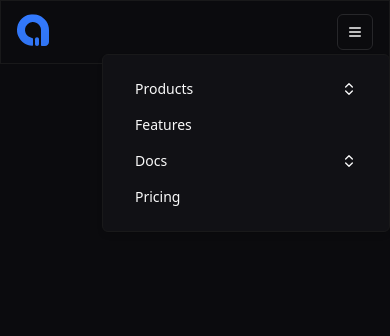
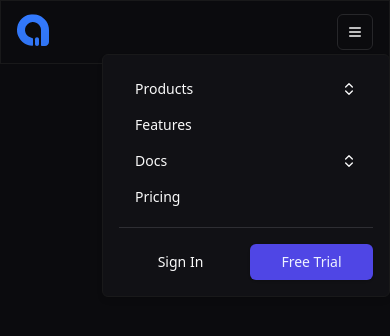
Before and after one commit to Jisap/Analytics, a React (Vite) app: page / in a window 390 px wide. Both pictures are taken after a click on the button 355 px from the left and 32 px from the top of the page. Shown: the top 336 px of the page. Built offline with nearby package versions, Linux system fonts and the light colour scheme.

Commit message:
feat: add Separator component and integrate it into MobileMenu

```diff
--- a/package.json
+++ b/package.json
@@ -12,6 +12,7 @@
   "dependencies": {
     "@radix-ui/react-collapsible": "^1.1.3",
     "@radix-ui/react-popover": "^1.1.6",
+    "@radix-ui/react-separator": "^1.1.2",
     "@radix-ui/react-slot": "^1.1.2",
     "class-variance-authority": "^0.7.1",
     "clsx": "^2.1.1",
--- a/src/components/MobileMenu.tsx
+++ b/src/components/MobileMenu.tsx
@@ -6,6 +6,7 @@
   CollapsibleTrigger,
 } from "@/components/ui/collapsible"
 import { ChevronsUpDown } from "lucide-react"
+import { Separator } from "@/components/ui/separator"
 
 
 type MobileMenuProps = {
@@ -15,7 +16,7 @@
 const MobileMenu = ({ navMenu }: MobileMenuProps) => {
   return (
     <div>
-      <ul>
+      <ul className="mb-3">
         {navMenu.map(({ href, label, submenu }, index) => (
           <li key={index}>
             {submenu ? (
@@ -61,6 +62,23 @@
           </li>
         ))}
       </ul>
+
+      <Separator className="bg-muted-foreground/20" />
+
+      <div className="flex items-center gap-2 mt-4">
+        <Button
+          variant="ghost"
+          className="w-full"
+        >
+          Sign In
+        </Button>
+
+        <Button
+          className="w-full"
+        >
+          Free Trial
+        </Button>
+      </div>
     </div>
   )
 }
--- /dev/null
+++ b/src/components/ui/separator.tsx
@@ -0,0 +1,29 @@
+import * as React from "react"
+import * as SeparatorPrimitive from "@radix-ui/react-separator"
+
+import { cn } from "@/lib/utils"
+
+const Separator = React.forwardRef<
+  React.ElementRef<typeof SeparatorPrimitive.Root>,
+  React.ComponentPropsWithoutRef<typeof SeparatorPrimitive.Root>
+>(
+  (
+    { className, orientation = "horizontal", decorative = true, ...props },
+    ref
+  ) => (
+    <SeparatorPrimitive.Root
+      ref={ref}
+      decorative={decorative}
+      orientation={orientation}
+      className={cn(
+        "shrink-0 bg-border",
+        orientation === "horizontal" ? "h-[1px] w-full" : "h-full w-[1px]",
+        className
+      )}
+      {...props}
+    />
+  )
+)
+Separator.displayName = SeparatorPrimitive.Root.displayName
+
+export { Separator }
```
Also changed, not shown: 1 other file (tests, documents, lock files or other folders).
